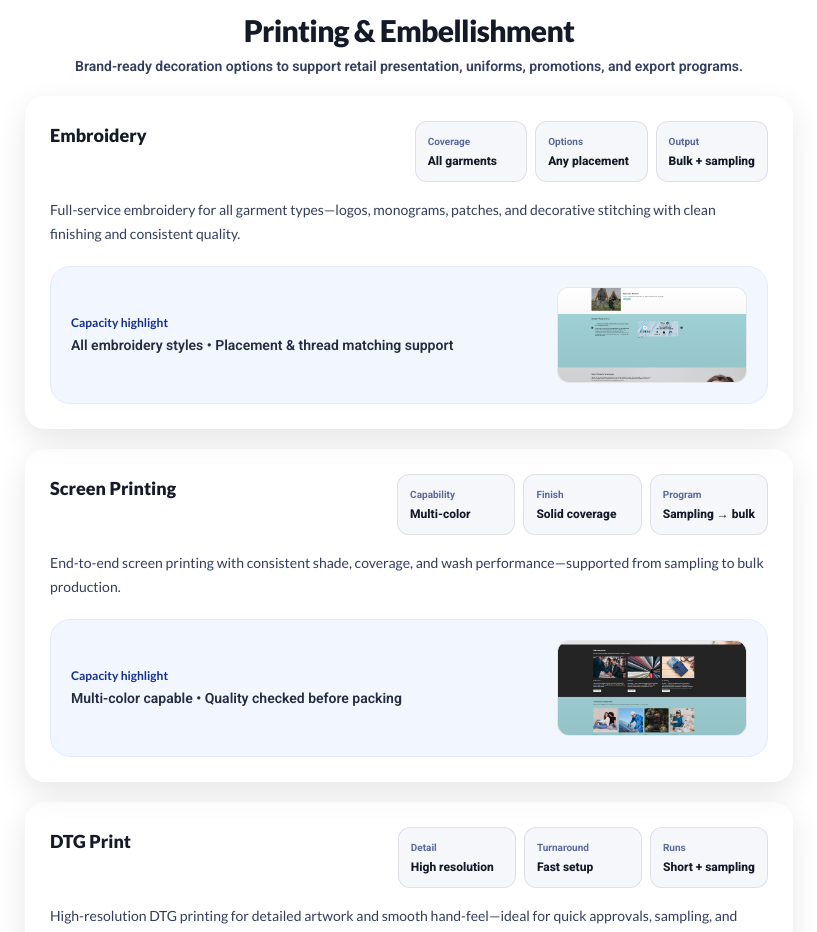
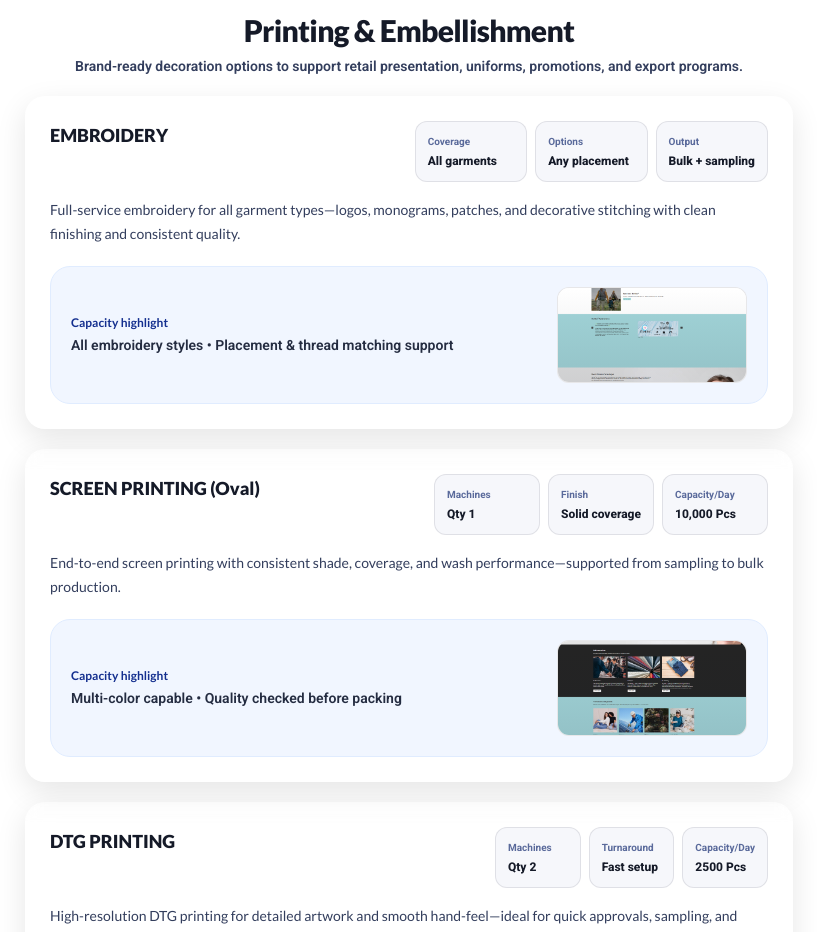
Before and after one commit to Abdullah-Malik-coder/jubille-demo, a React (Vite) app: page /capabilities in a window 1280 px wide. Shown: the part 1860-2792 px from the top of the page, without its empty margins (431-1248 px from the left). Built offline with nearby package versions, Linux system fonts and the light colour scheme.

Commit message:
Update Capabilities.jsx

```diff
--- a/src/pages/Capabilities.jsx
+++ b/src/pages/Capabilities.jsx
@@ -13,7 +13,7 @@ import emb5 from "../assets/ref-3.png";
 const embellishment = [
   {
     id: "embroidery",
-    title: "Embroidery",
+    title: "EMBROIDERY",
     body:
       "Full-service embroidery for all garment types—logos, monograms, patches, and decorative stitching with clean finishing and consistent quality.",
     highlight: "All embroidery styles • Placement & thread matching support",
@@ -26,54 +26,54 @@ const embellishment = [
   },
   {
     id: "screen",
-    title: "Screen Printing",
+    title: "SCREEN PRINTING (Oval)",
     body:
       "End-to-end screen printing with consistent shade, coverage, and wash performance—supported from sampling to bulk production.",
     highlight: "Multi-color capable • Quality checked before packing",
     highlightImage: emb2,
     metrics: [
-      { k: "Capability", v: "Multi-color" },
+      { k: "Machines", v: "Qty 1" },
       { k: "Finish", v: "Solid coverage" },
-      { k: "Program", v: "Sampling → bulk" },
+      { k: "Capacity/Day", v: "10,000 Pcs " },
     ],
   },
   {
     id: "dtg",
-    title: "DTG Print",
+    title: "DTG PRINTING",
     body:
       "High-resolution DTG printing for detailed artwork and smooth hand-feel—ideal for quick approvals, sampling, and smaller production runs.",
     highlight: "High detail output • Fast concept approval support",
     highlightImage: emb3,
     metrics: [
-      { k: "Detail", v: "High resolution" },
+      { k: "Machines", v: "Qty 2" },
       { k: "Turnaround", v: "Fast setup" },
-      { k: "Runs", v: "Short + sampling" },
+      { k: "Capacity/Day", v: "2500 Pcs" },
     ],
   },
   {
-    id: "dtf",
-    title: "DTF Print",
+    id: "dtg",
+    title: "DTG PRINTING BASIC & FLUROSCENT",
     body:
       "DTF printing for vibrant graphics and reliable durability—works across a wide range of fabrics, blends, and product categories.",
     highlight: "Vibrant & durable • Broad fabric compatibility",
     highlightImage: emb4,
     metrics: [
-      { k: "Compatibility", v: "Multi-fabric" },
+      { k: "Machines", v: "Qty 4" },
       { k: "Look", v: "Crisp graphics" },
-      { k: "Durability", v: "Wash-ready" },
+      { k: "Capacity/Day", v: "7000 Pcs" },
     ],
   },
   {
     id: "uvdtf",
-    title: "UV DTF",
+    title: "UV DTF PRINTING",
     body:
       "UV DTF branding for premium presentation—clean transfers for trims, packaging elements, labels, and special applications as required by the program.",
     highlight: "Premium branding finish • Program-based applications",
     highlightImage: emb5,
     metrics: [
-      { k: "Finish", v: "Gloss / matte" },
+      { k: "Machines", v: "Qty 1" },
       { k: "Use", v: "Brand presentation" },
-      { k: "Support", v: "Custom requests" },
+      { k: "Capacity/Day", v: "1200 Patches" },
     ],
   },
 ];
@@ -125,7 +125,7 @@ export default function Capabilities() {
       {/* HERO */}
       <section className="bg-ink-900">
         <div className="container-app py-14 text-center">
-          <div className="inline-flex items-center gap-2 font-playfair rounded-full border border-white/10 bg-white/5 px-4 py-2 text-xs font-semibold text-white/80 mt-3">
+          <div className="inline-flex items-center gap-2 font-mont rounded-full border border-white/10 bg-white/5 px-4 py-2 text-xs font-semibold text-white/80 mt-3">
             Manufacturing Facility
           </div>
 
```
